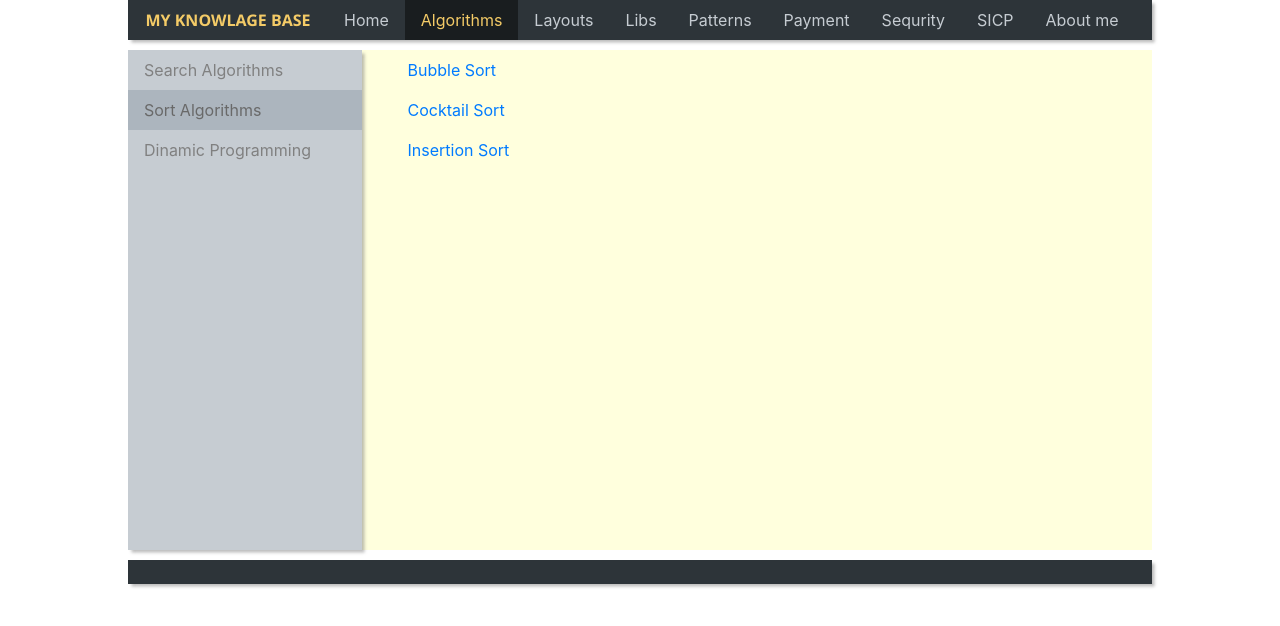
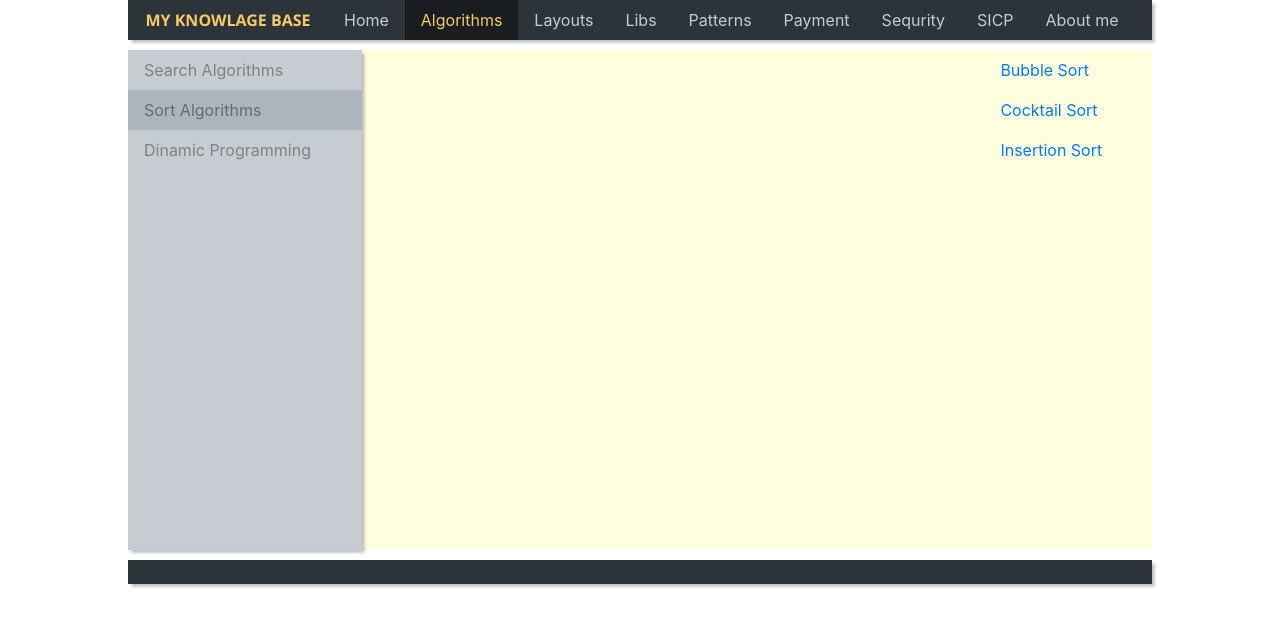
Before and after one commit to Poletay/examples, a React app: page /#/algorithms/sort in a window 1280 px wide. Shown: the top 626 px of the page. Built offline with nearby package versions, Linux system fonts and the light colour scheme; the HTML template or start-up script is replaced by a standard one.

Commit message:
fix SortAlgorithms layout

```diff
--- a/src/components/contentChapters/AlgorithmsChapter/SortAlgorithms/index.jsx
+++ b/src/components/contentChapters/AlgorithmsChapter/SortAlgorithms/index.jsx
@@ -6,11 +6,11 @@ import RoutesList from '../../../RoutesList';
 const SortAlgorithms = ({ routes }) => (
   <div className="sort-algorithms">
     <div className="row">
+      <div className="col-9">
+        <RoutesList routes={routes} />
+      </div>
       <div className="col-3">
         <Menu routes={routes} menuName='right-side-menu' menuType='flex-column' />
-      </div>
-      <div className="col-9">
-        <RoutesList routes={routes} />
       </div>
     </div>
   </div>
```
